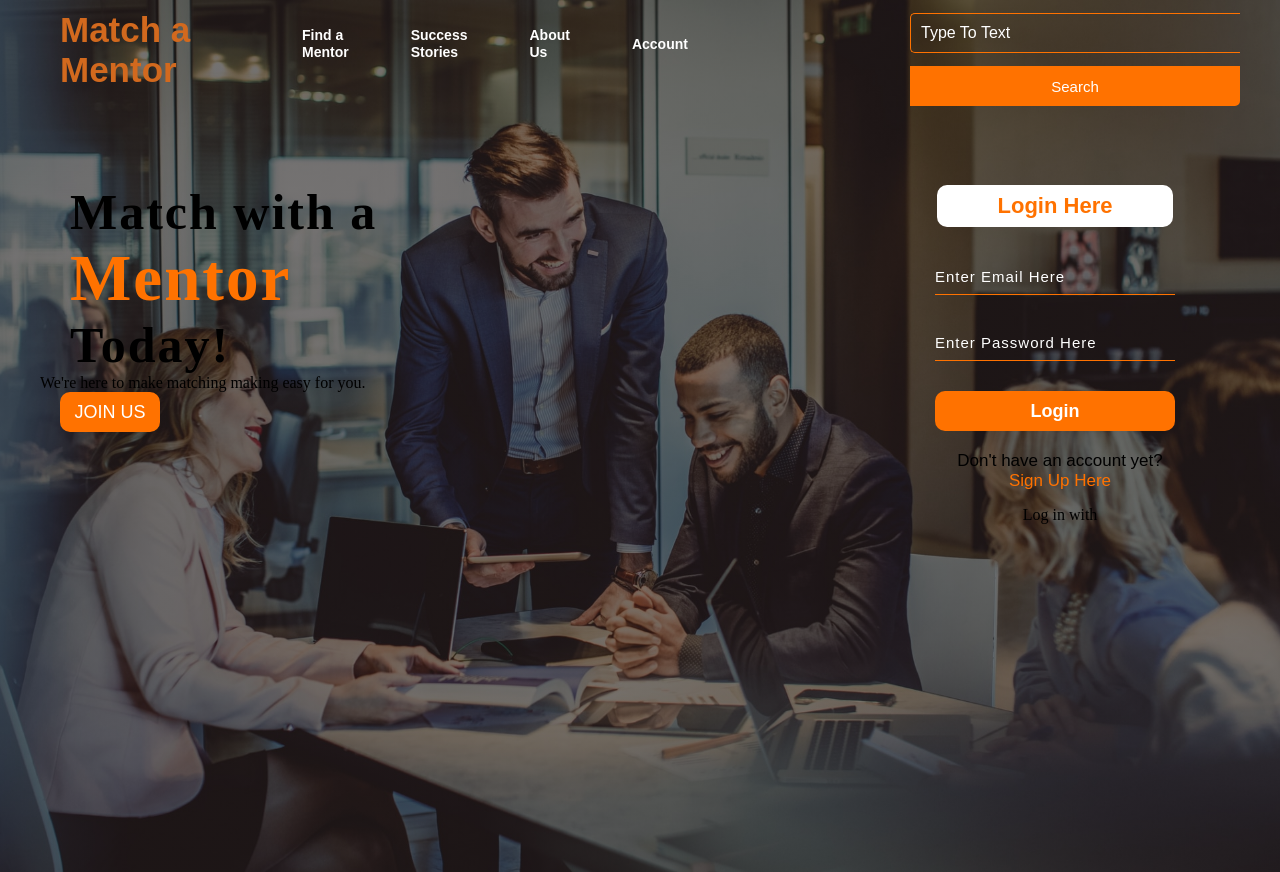
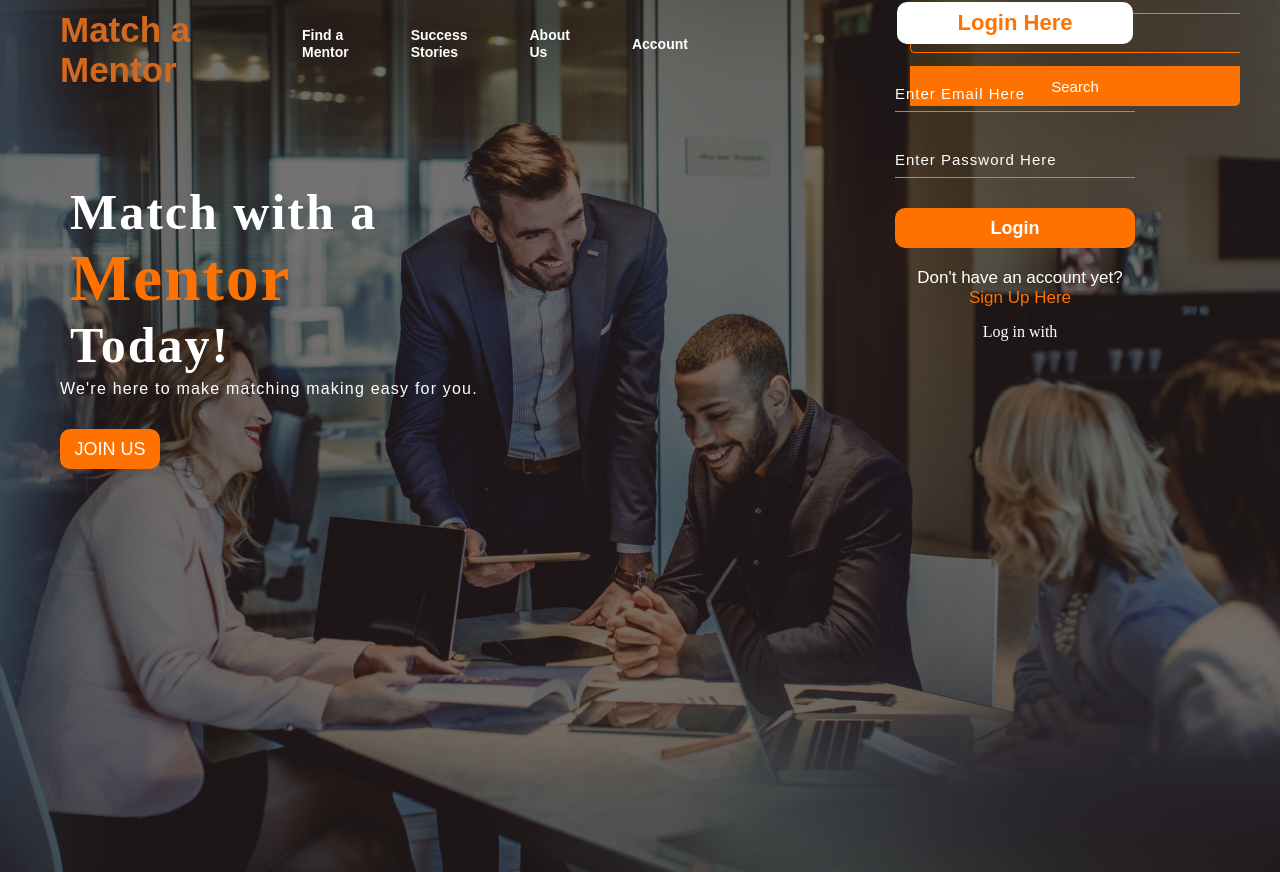
Before and after one commit to alexciechano/Mentor-website, a PHP site: page / in a window 1280 px wide. Run offline with PHP 8.4, Linux system fonts and the light colour scheme; some libraries are stand-ins or nearby versions.

Commit message:
changes again

```diff
--- a/style.css
+++ b/style.css
@@ -112,13 +112,7 @@
     width: 1200px;
     height: auto;
     margin: auto;
-<<<<<<< Updated upstream
-    color: #fff9f9;
-    position: relative;
-}
-=======
     color: #fff }
->>>>>>> Stashed changes
 
 .content .par{
     padding-left: 20px;
```
